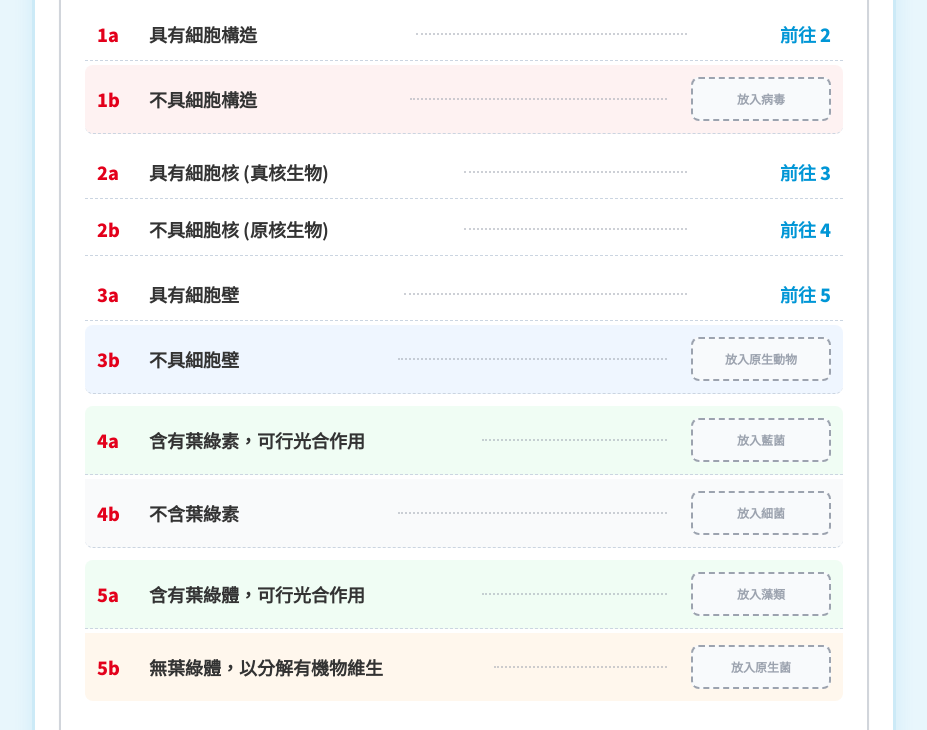
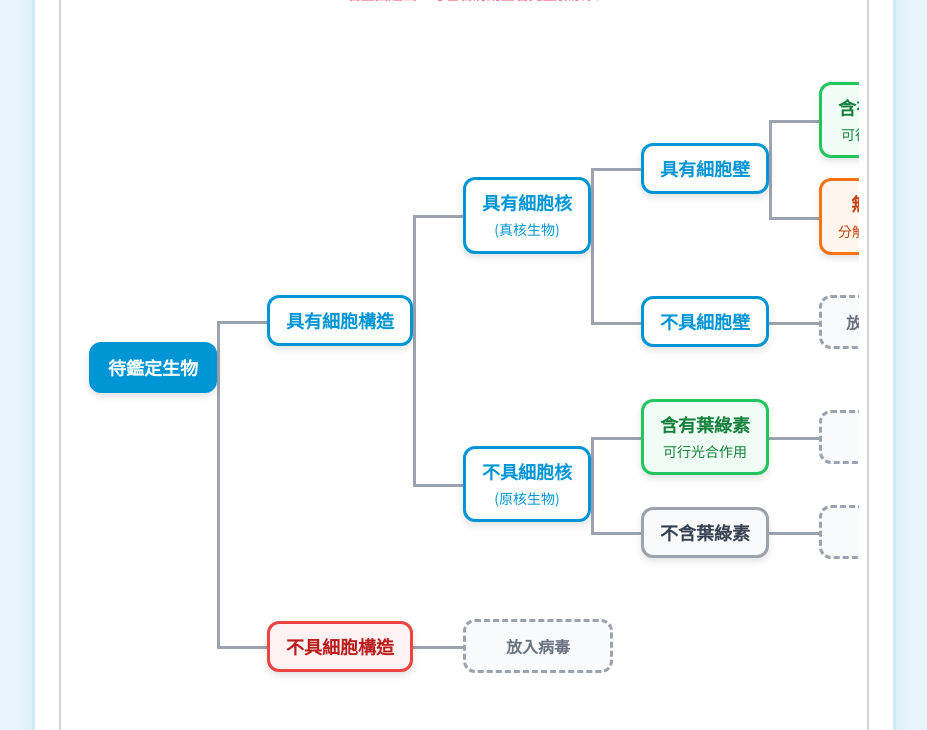
Before and after one commit to browman75/Taxonomy1, a plain HTML site: page CL9jku81uuu13jf.html in a window 1280 px wide. Shown: the part 576-1306 px from the top of the page, without its empty margins (176-1103 px from the left). Drawn offline with nearby package versions, Linux system fonts and the light colour scheme.

Commit message:
Update CL9jku81uuu13jf.html

```diff
--- a/CL9jku81uuu13jf.html
+++ b/CL9jku81uuu13jf.html
@@ -92,20 +92,100 @@
             font-weight: bold;
         }
 
-        /* 檢索表列樣式 */
-        .key-row {
+        /* ---------------------------------
+           由左至右「水平樹狀圖」核心樣式
+           --------------------------------- */
+        .tree-container {
+            width: 100%;
+            overflow-x: auto;
+            overflow-y: hidden;
+            padding: 20px 0 20px 20px;
+            /* 讓滾動軸更滑順 */
+            -webkit-overflow-scrolling: touch;
+        }
+
+        .tree, .tree ul, .tree li {
+            list-style: none;
+            margin: 0;
+            padding: 0;
+        }
+
+        .tree ul {
             display: flex;
+            flex-direction: column;
+            align-items: flex-start;
+            padding-left: 50px; /* 層級之間的水平距離 */
+            position: relative;
+        }
+
+        .tree li {
+            display: flex;
+            flex-direction: row;
             align-items: center;
-            justify-content: space-between;
-            padding: 12px;
-            border-bottom: 1px dashed #cbd5e1;
-            gap: 12px;
+            position: relative;
+            padding: 10px 0; /* 分支之間的垂直距離 */
         }
-        .key-row:last-child { border-bottom: none; }
-        .key-num { font-weight: 900; color: var(--dora-red); width: 40px; flex-shrink: 0;}
-        .key-desc { flex-grow: 1; font-weight: bold; color: #333; }
-        .key-dots { flex-grow: 2; border-bottom: 2px dotted #9ca3af; margin: 0 12px; opacity: 0.5; }
-        .key-target { font-weight: 900; color: var(--dora-blue); width: 120px; text-align: right; flex-shrink: 0;}
+
+        /* 進入節點的水平連接線 */
+        .tree li::before {
+            content: '';
+            position: absolute;
+            top: 50%;
+            left: -50px;
+            width: 50px;
+            height: 3px;
+            background: #9ca3af;
+        }
+
+        /* 連接兄弟節點的垂直連接線 */
+        .tree li::after {
+            content: '';
+            position: absolute;
+            left: -50px;
+            bottom: 50%;
+            height: 100%;
+            width: 3px;
+            background: #9ca3af;
+        }
+
+        .tree li:first-child::after {
+            top: 50%;
+            height: 50%;
+            bottom: auto;
+        }
+
+        .tree li:last-child::after {
+            bottom: 50%;
+            height: 50%;
+        }
+
+        /* 如果只有一個子節點，不需要垂直線 */
+        .tree li:only-child::after {
+            display: none;
+        }
+
+        /* 根節點不需要左側的線條 */
+        .tree > ul { padding-left: 0; }
+        .tree > ul > li::before, .tree > ul > li::after { display: none; }
+
+        /* 樹狀圖節點樣式 */
+        .tree-node {
+            background-color: white;
+            border: 3px solid var(--dora-blue);
+            color: var(--dora-blue);
+            padding: 10px 16px;
+            border-radius: 12px;
+            font-weight: 900;
+            white-space: nowrap;
+            position: relative;
+            z-index: 2;
+            box-shadow: 0 4px 6px rgba(0,0,0,0.1);
+            font-size: 18px;
+            line-height: 1.4;
+            text-align: center;
+        }
+
+        /* --------------------------------- */
 
         /* 字卡與放置區樣式 */
         .bac-card {
@@ -121,14 +201,15 @@
         }
 
         .drop-zone {
-            width: 140px; height: 44px; background-color: #f8fafc; border: 2px dashed #9ca3af;
-            border-radius: 8px; display: flex; align-items: center; justify-content: center;
-            transition: all 0.2s; cursor: pointer; flex-shrink: 0;
+            width: 150px; height: 54px; background-color: #f8fafc; border: 3px dashed #9ca3af;
+            border-radius: 12px; display: flex; align-items: center; justify-content: center;
+            transition: all 0.2s; cursor: pointer; flex-shrink: 0; position: relative; z-index: 2;
         }
         .drop-zone:hover { background-color: #e2e8f0; border-color: var(--dora-blue); }
         .drop-zone .bac-card {
             margin: 0; box-shadow: none; background-color: var(--dora-blue); color: white; border-color: transparent; width: 100%; height: 100%;
         }
+        .placeholder-text { font-size: 16px; color: #6b7280; font-weight: bold; }
 
         /* 提示彈跳視窗 */
         #toast-modal {
@@ -140,7 +221,6 @@
             max-width: 450px; width: 90%; box-shadow: 0 10px 25px rgba(0,0,0,0.2);
             animation: popIn 0.3s cubic-bezier(0.175, 0.885, 0.32, 1.275);
         }
-        @keyframes popIn { 0% { transform: scale(0.8); opacity: 0; } 100% { transform: scale(1); opacity: 1; } }
     </style>
 </head>
 <body class="pb-24">
@@ -164,7 +244,7 @@
             <div class="bg-yellow-50 p-4 rounded-xl border border-[var(--dora-yellow)] mb-6 shadow-sm">
                 <p class="font-bold text-gray-800">
                     系統已經為你從 6 大分類中，<span class="text-[var(--dora-red)]">各隨機抽出了 1 種生物（共 6 個）</span>。<br>
-                    請點選上方的生物字卡，並依據下方的「二分叉檢索表」特徵，將它們放入正確的分類空框中！
+                    請點選上方的生物字卡，順著下方「由左至右」的檢索表路線，將它們放入正確的分類空框中！
                 </p>
             </div>
 
@@ -176,65 +256,97 @@
                 </div>
             </div>
 
-            <!-- 二分叉檢索表 -->
-            <div class="bg-white p-4 md:p-6 rounded-xl border-2 border-gray-300 shadow-sm">
-                <h3 class="font-black text-xl text-center mb-4 bg-gray-100 py-2 rounded-lg text-gray-600">生物分類二分叉檢索表</h3>
+            <!-- 水平樹狀圖二分叉檢索表 -->
+            <div class="bg-white p-2 rounded-xl border-2 border-gray-300 shadow-sm relative">
+                <h3 class="font-black text-xl text-center mb-2 bg-gray-100 py-2 rounded-t-lg text-gray-600">生物分類二分叉檢索表</h3>
+                <p class="text-center text-sm font-bold text-[var(--dora-red)] mb-2 animate-pulse"><i class="fa-solid fa-arrows-left-right"></i> 若畫面超出，可左右滑動查看完整檢索表</p>
 
-                <div class="flex flex-col gap-1 text-sm md:text-lg">
-                    <!-- 1 -->
-                    <div class="key-row">
-                        <div class="key-num">1a</div><div class="key-desc">具有細胞構造</div><div class="key-dots"></div><div class="key-target">前往 2</div>
-                    </div>
-                    <div class="key-row bg-red-50 rounded-lg">
-                        <div class="key-num">1b</div><div class="key-desc">不具細胞構造</div><div class="key-dots"></div>
-                        <div class="drop-zone" data-accept="virus" onclick="handleZoneClick(this)"><span class="text-xs text-gray-400 font-bold pointer-events-none">放入病毒</span></div>
-                    </div>
-
-                    <!-- 2 -->
-                    <div class="key-row mt-2">
-                        <div class="key-num">2a</div><div class="key-desc">具有細胞核 (真核生物)</div><div class="key-dots"></div><div class="key-target">前往 3</div>
-                    </div>
-                    <div class="key-row">
-                        <div class="key-num">2b</div><div class="key-desc">不具細胞核 (原核生物)</div><div class="key-dots"></div><div class="key-target">前往 4</div>
-                    </div>
-
-                    <!-- 3 -->
-                    <div class="key-row mt-2">
-                        <div class="key-num">3a</div><div class="key-desc">具有細胞壁</div><div class="key-dots"></div><div class="key-target">前往 5</div>
-                    </div>
-                    <div class="key-row bg-blue-50 rounded-lg">
-                        <div class="key-num">3b</div><div class="key-desc">不具細胞壁</div><div class="key-dots"></div>
-                        <div class="drop-zone" data-accept="protozoa" onclick="handleZoneClick(this)"><span class="text-xs text-gray-400 font-bold pointer-events-none">放入原生動物</span></div>
-                    </div>
-
-                    <!-- 4 -->
-                    <div class="key-row mt-2 bg-green-50 rounded-t-lg">
-                        <div class="key-num">4a</div><div class="key-desc">含有葉綠素，可行光合作用</div><div class="key-dots"></div>
-                        <div class="drop-zone" data-accept="cyano" onclick="handleZoneClick(this)"><span class="text-xs text-gray-400 font-bold pointer-events-none">放入藍菌</span></div>
-                    </div>
-                    <div class="key-row bg-gray-50 rounded-b-lg">
-                        <div class="key-num">4b</div><div class="key-desc">不含葉綠素</div><div class="key-dots"></div>
-                        <div class="drop-zone" data-accept="bacteria" onclick="handleZoneClick(this)"><span class="text-xs text-gray-400 font-bold pointer-events-none">放入細菌</span></div>
-                    </div>
-
-                    <!-- 5 -->
-                    <div class="key-row mt-2 bg-green-50 rounded-t-lg">
-                        <div class="key-num">5a</div><div class="key-desc">含有葉綠體，可行光合作用</div><div class="key-dots"></div>
-                        <div class="drop-zone" data-accept="algae" onclick="handleZoneClick(this)"><span class="text-xs text-gray-400 font-bold pointer-events-none">放入藻類</span></div>
-                    </div>
-                    <div class="key-row bg-orange-50 rounded-b-lg">
-                        <div class="key-num">5b</div><div class="key-desc">無葉綠體，以分解有機物維生</div><div class="key-dots"></div>
-                        <div class="drop-zone" data-accept="slime" onclick="handleZoneClick(this)"><span class="text-xs text-gray-400 font-bold pointer-events-none">放入原生菌</span></div>
+                <div class="tree-container">
+                    <div class="tree min-w-max">
+                        <ul>
+                            <li>
+                                <!-- 樹根 -->
+                                <div class="tree-node !bg-[var(--dora-blue)] !text-white">待鑑定生物</div>
+                                <ul>
+                                    <!-- 1a 具有細胞構造 -->
+                                    <li>
+                                        <div class="tree-node">具有細胞構造</div>
+                                        <ul>
+                                            <!-- 2a 具細胞核 -->
+                                            <li>
+                                                <div class="tree-node">具有細胞核<br><span class="text-sm font-normal">(真核生物)</span></div>
+                                                <ul>
+                                                    <!-- 3a 具細胞壁 -->
+                                                    <li>
+                                                        <div class="tree-node">具有細胞壁</div>
+                                                        <ul>
+                                                            <!-- 5a 有葉綠體 -->
+                                                            <li>
+                                                                <div class="tree-node border-green-500 text-green-700 bg-green-50">含有葉綠體<br><span class="text-sm font-normal">可行光合作用</span></div>
+                                                                <ul>
+                                                                    <li><div class="drop-zone" data-accept="algae" onclick="handleZoneClick(this)"><span class="placeholder-text">放入藻類</span></div></li>
+                                                                </ul>
+                                                            </li>
+                                                            <!-- 5b 無葉綠體 -->
+                                                            <li>
+                                                                <div class="tree-node border-orange-500 text-orange-700 bg-orange-50">無葉綠體<br><span class="text-sm font-normal">分解有機物維生</span></div>
+                                                                <ul>
+                                                                    <li><div class="drop-zone" data-accept="slime" onclick="handleZoneClick(this)"><span class="placeholder-text">放入原生菌</span></div></li>
+                                                                </ul>
+                                                            </li>
+                                                        </ul>
+                                                    </li>
+                                                    <!-- 3b 不具細胞壁 -->
+                                                    <li>
+                                                        <div class="tree-node">不具細胞壁</div>
+                                                        <ul>
+                                                            <li><div class="drop-zone" data-accept="protozoa" onclick="handleZoneClick(this)"><span class="placeholder-text">放入原生動物</span></div></li>
+                                                        </ul>
+                                                    </li>
+                                                </ul>
+                                            </li>
+                                            <!-- 2b 不具細胞核 -->
+                                            <li>
+                                                <div class="tree-node">不具細胞核<br><span class="text-sm font-normal">(原核生物)</span></div>
+                                                <ul>
+                                                    <!-- 4a 含有葉綠素 -->
+                                                    <li>
+                                                        <div class="tree-node border-green-500 text-green-700 bg-green-50">含有葉綠素<br><span class="text-sm font-normal">可行光合作用</span></div>
+                                                        <ul>
+                                                            <li><div class="drop-zone" data-accept="cyano" onclick="handleZoneClick(this)"><span class="placeholder-text">放入藍菌</span></div></li>
+                                                        </ul>
+                                                    </li>
+                                                    <!-- 4b 不含葉綠素 -->
+                                                    <li>
+                                                        <div class="tree-node border-gray-400 text-gray-700 bg-gray-50">不含葉綠素</div>
+                                                        <ul>
+                                                            <li><div class="drop-zone" data-accept="bacteria" onclick="handleZoneClick(this)"><span class="placeholder-text">放入細菌</span></div></li>
+                                                        </ul>
+                                                    </li>
+                                                </ul>
+                                            </li>
+                                        </ul>
+                                    </li>
+                                    <!-- 1b 不具細胞構造 -->
+                                    <li>
+                                        <div class="tree-node border-red-500 text-red-700 bg-red-50">不具細胞構造</div>
+                                        <ul>
+                                            <li><div class="drop-zone" data-accept="virus" onclick="handleZoneClick(this)"><span class="placeholder-text">放入病毒</span></div></li>
+                                        </ul>
+                                    </li>
+                                </ul>
+                            </li>
+                        </ul>
                     </div>
                 </div>
 
-                <div class="mt-8 text-center">
+                <div class="mt-8 text-center pb-4">
                     <button class="btn-action px-8 py-3 text-xl w-full md:w-auto" onclick="checkAnswers()">
                         <i class="fa-solid fa-clipboard-check"></i> 鑑定完成，送出檢查！
                     </button>
                 </div>
 
-                <div id="success-feedback" class="hidden-step highlight-box mt-6 text-center">
+                <div id="success-feedback" class="hidden-step highlight-box mt-2 text-center mx-4 mb-4">
                     <i class="fa-solid fa-crown text-[var(--dora-yellow)] text-4xl mb-2"></i><br>
                     <span class="text-2xl font-black text-[var(--dora-red)]">太厲害了！你完全精通生物分類了！</span><br>
                     二分叉檢索表是科學家鑑定生物的絕佳工具，恭喜你成功解鎖下一關！
@@ -369,7 +481,7 @@
             });
 
             if (!isComplete) {
-                showToast(false, '任務未完成', '請把上方 6 張字卡，都放入檢索表的對應空格中喔！');
+                showToast(false, '任務未完成', '請把上方 6 張字卡，都放入樹狀圖最右側的對應空格中喔！');
                 return;
             }
 
@@ -384,7 +496,7 @@
                     window.scrollTo({ top: document.body.scrollHeight, behavior: 'smooth' });
                 }, 300);
             } else {
-                showToast(false, '分類有誤喔！', '請跟著檢索表的特徵，從 1a/1b 重新順著路線往下找找看是哪裡出錯了。');
+                showToast(false, '分類有誤喔！', '請順著樹狀圖的特徵路線，從左到右重新檢查看看是哪個步驟走錯了。');
             }
         }
 
```
